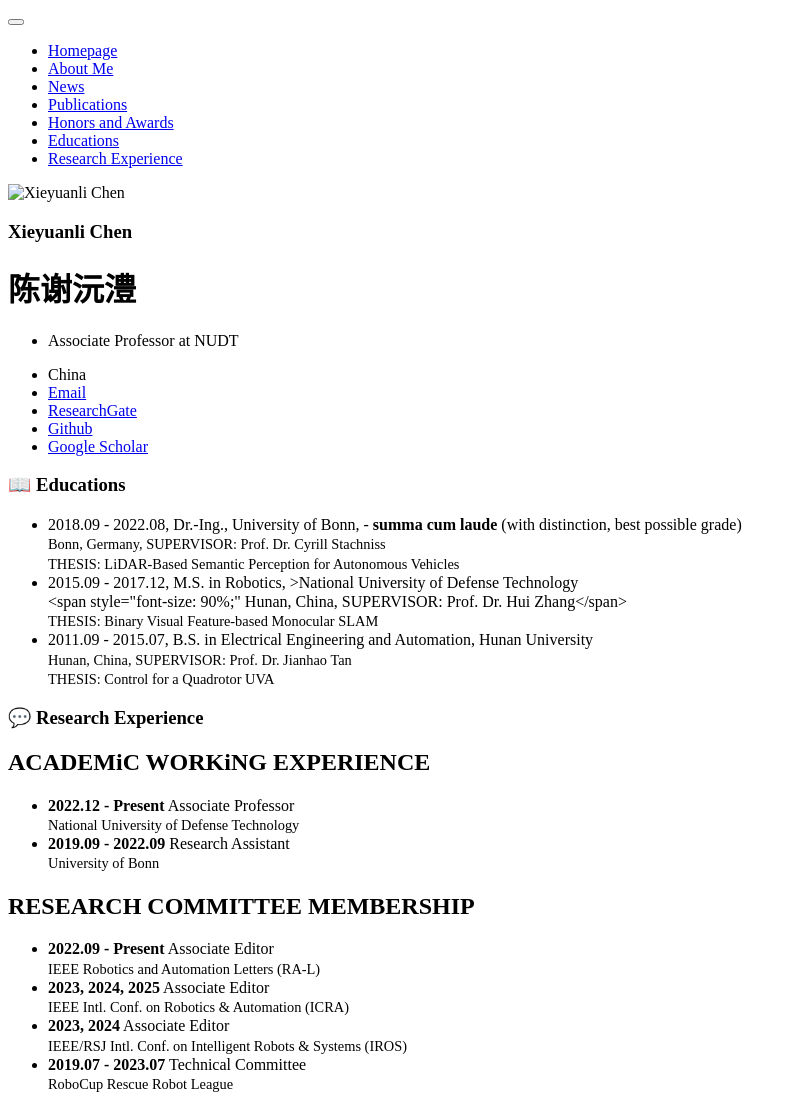
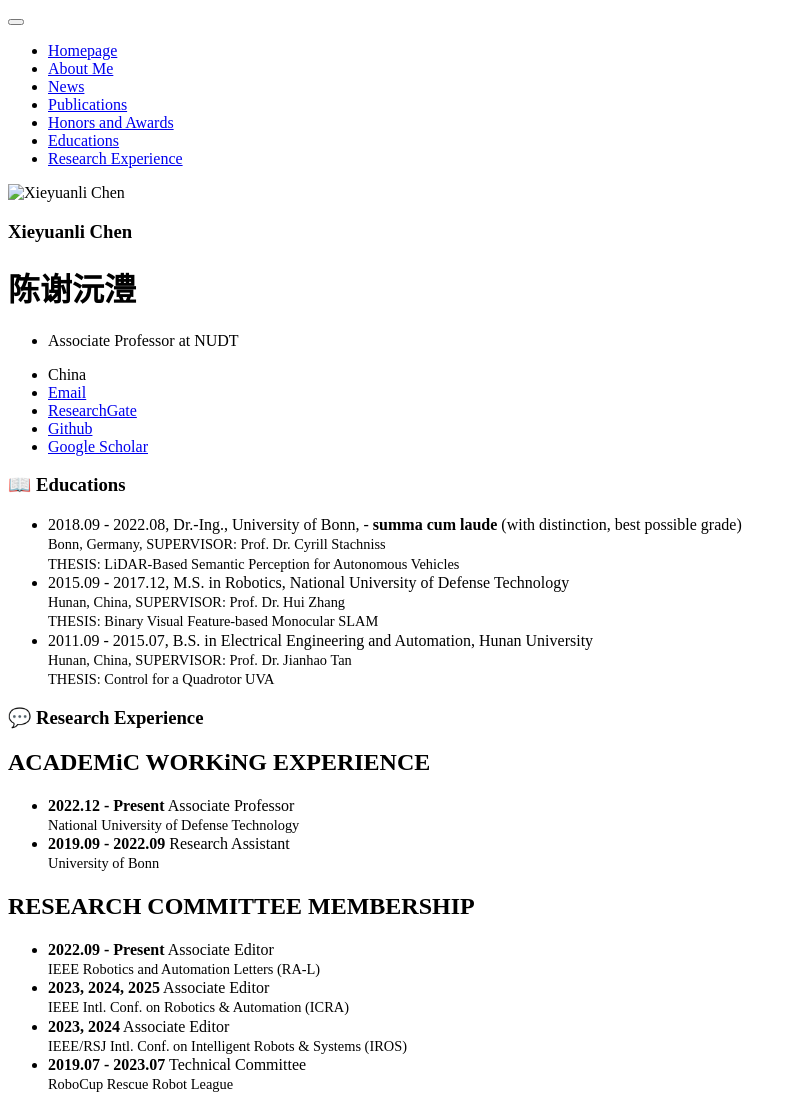
Before and after one commit to shenyehui/my-home, a Jekyll site: the page built from _pages/includes/others.md, in a window 1280 px wide. Shown: the whole page, without its empty margins (0-797 px from the left). Built offline with Jekyll 4.4.1, drawn with Linux system fonts in a browser that asks for light colours; our own code applies the rules of GitHub Pages for plain Markdown files.

Commit message:
Update others.md

```diff
--- a/_pages/includes/others.md
+++ b/_pages/includes/others.md
@@ -7,8 +7,8 @@
   <span style="font-size: 90%;">THESIS: LiDAR‑Based Semantic Perception for Autonomous Vehicles</span>
   </p>
 - <p style="margin: 0; line-height: 1.2;">
-  2015.09 - 2017.12, M.S. in Robotics, >National University of Defense Technology<br>
-  <span style="font-size: 90%;" Hunan, China, SUPERVISOR: Prof. Dr. Hui Zhang</span><br>
+  2015.09 - 2017.12, M.S. in Robotics, National University of Defense Technology<br>
+  <span style="font-size: 90%;">Hunan, China, SUPERVISOR: Prof. Dr. Hui Zhang</span><br>
   <span style="font-size: 90%;">THESIS: Binary Visual Feature‑based Monocular SLAM</span>
   </p>
 - <p style="margin: 0; line-height: 1.2;">
```
